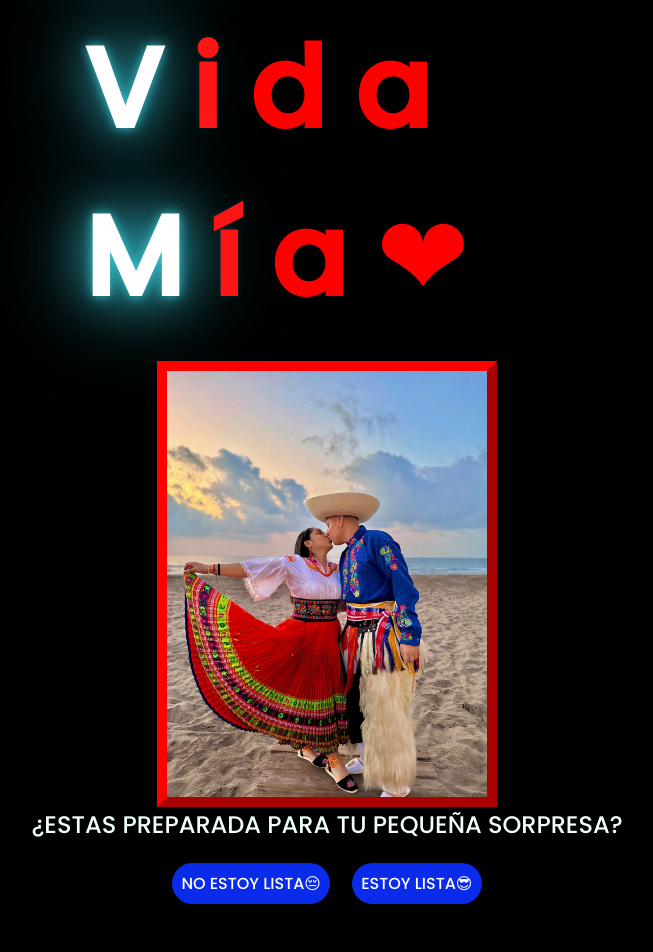
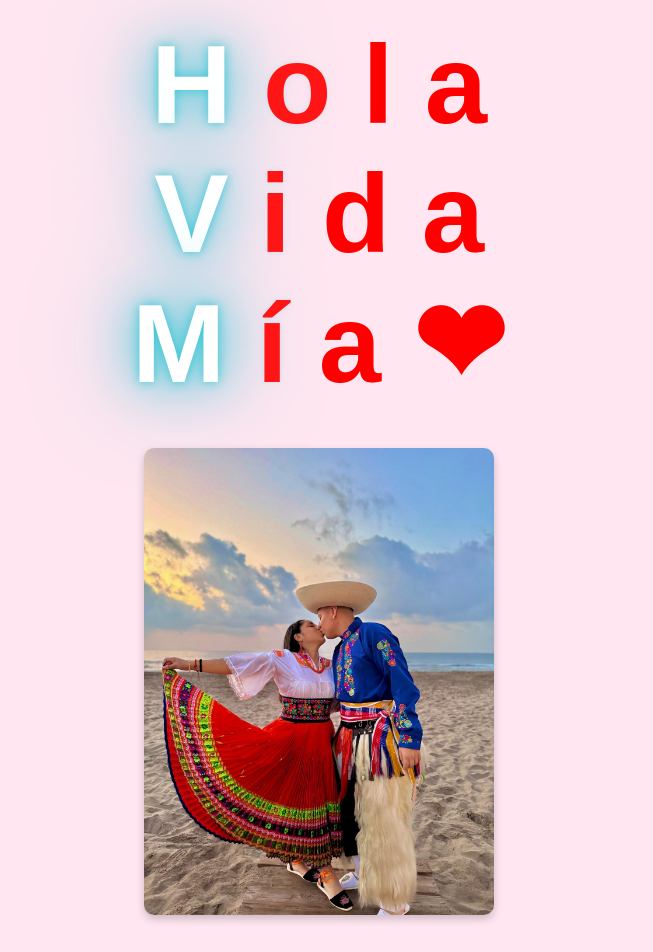
Before and after one commit to brianSalguero/katherineduy, a plain HTML site: page index.html in a window 1280 px wide. Shown: the top 952 px of the page, without its empty margins (321-974 px from the left). Before the commit the page ends 905 px from the top, so only its background shows below. Drawn offline with Linux system fonts and the light colour scheme.

Commit message:
nuevo css

```diff
--- a/css/style.css
+++ b/css/style.css
@@ -1,57 +1,77 @@
-@import url('https://fonts.googleapis.com/css2?family=Poppins:ital,wght@0,500;1,900&display=swap');
-*{
-    font-family: 'Poppins',cursive;
+/* Reset */
+* {
+    margin: 0;
+    padding: 0;
+    box-sizing: border-box;
 }
-body{
-    color: azure;
-    width: 100%;
-    height: 82vh;
+
+body {
+    background-color: #ffe6f0;
+    font-family: 'Arial', sans-serif;
+    text-align: center;
+    color: #333;
+    padding: 20px;
+}
+
+.contenedor {
     display: flex;
     flex-direction: column;
     align-items: center;
     justify-content: center;
-    background-color: black;
-    /* padding-top: -30; */
 }
 
-.contenedor{
-    padding: 20px;
-    margin-top: 50px;
-    display: flex;
-    align-items: center;
-    justify-content: center;
-    align-content: center;
+.contenedor1 {
+    margin-bottom: 20px;
 }
 
-.contenedor1{
-    margin-right: 100px;
+
+#pareja {
+    width: 100%;
+    max-width: 350px;
+    height: auto;
+    border-radius: 10px;
+    margin: 20px 0;
+    box-shadow: 0 4px 8px rgba(0, 0, 0, 0.2);
 }
 
-#pareja{
-    width: 25%;
-    border: red 10px outset;
+.description span {
+    font-size: 1.2rem;
+    color: #444;
+    display: block;
+    margin: 20px 0;
+    padding: 0 10px;
 }
 
-.botones{
-    padding: 9px;
-    border-radius: 80px;
-    background-color: transparent;
-    border: none;
+.button {
+    display: flex;
+    flex-direction: column;
+    gap: 15px;
+    align-items: center;
+    margin-top: 20px;
 }
 
-.botones a{
-    background-color: #0a2be9;
-    padding: 9px;
-    border-radius: 80px;
-    -webkit-border-radius: 80px;
-    -moz-border-radius: 80px;
-    -ms-border-radius: 80px;
-    -o-border-radius: 80px;
+.botones {
+    background-color: #e91e63;
+    border: none;
+    padding: 15px 25px;
+    color: white;
+    font-size: 1rem;
+    border-radius: 10px;
+    cursor: pointer;
+    transition: background 0.3s ease;
+    width: 80%;
+    max-width: 300px;
 }
 
-.botones a:focus{
-    background-color: rgb(50, 194, 194);
+.botones:hover {
+    background-color: #d81b60;
 }
+
+a {
+    text-decoration: none;
+    width: 100%;
+}
+
 
 .greetings{
     font-size: 7rem;
@@ -86,17 +106,6 @@ body{
     animation-delay: 1s;
 }
 
-.description{
-    font-size: 1.5rem;
-    margin-bottom: 20px;
-}
-
-.button a{
-    text-decoration: none;
-    font-size: 1rem;
-    color: #111;
-}
-
 @media screen and (max-width:574px){
     .greetings{
         display: block;
@@ -112,48 +121,3 @@ body{
         font-size: 1rem;
     }
 }
-
-.loading-image {
-    position: absolute;
-    width: 250px;
-    height: auto;
-    animation: moveRight 3s linear infinite;
-    margin-top: 10px;
-}
-
-.loading-description{
-    position: absolute;
-    font-size: 1.8rem;
-    margin-bottom: 130px;
-}
-
-.loading-container{
-    display: flex;
-    justify-content: center;
-    align-items: start;
-    margin-bottom: 120px;
-}
-
-#cargando{
-    margin-bottom: 60px;
-    animation: cargando 2s ease-in-out infinite;
-}
-@keyframes cargando{
-    0%, 100%{
-        color: #fff;
-        text-shadow: 0 0 12px #39c6d6, 0 0 50px #39c6d6, 0 0 100px #39c6d6;
-    }
-    10%, 90%{
-        color: red;
-        text-shadow: none;
-    }
-}
-
-@keyframes moveRight {
-    0% {
-        left: 20%;
-    }
-    100% {
-        left: 65%;
-    }
-}
--- a/index.html
+++ b/index.html
@@ -32,9 +32,9 @@
                 <span>❤</span>
             </div>
         </div>
+        <img src="img/pareja.jpg" alt="Pareja" id="pareja" />
+    </div>
 
-    </div>
-<img src="img/pareja.jpg" alt="Pareja" id="pareja" />
     <div class="description">
         <span>¿ESTAS PREPARADA PARA TU PEQUEÑA SORPRESA?</span>
     </div>
```
